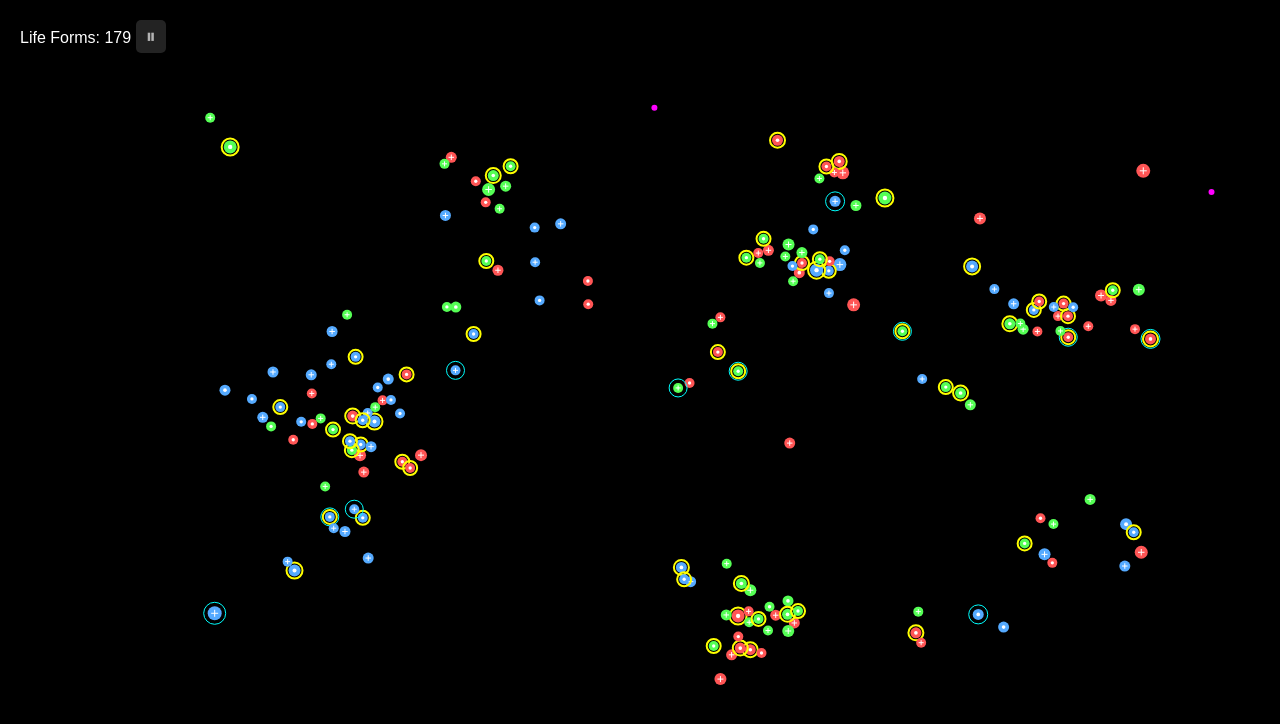
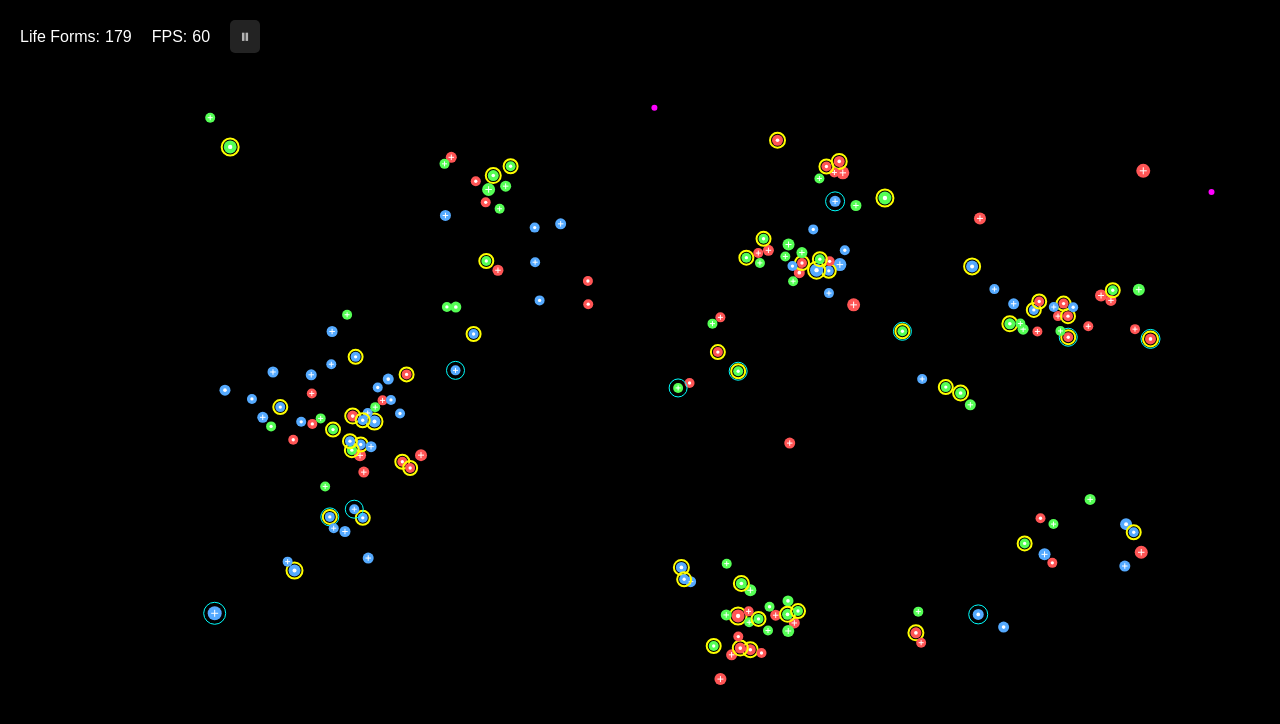
Before and after one commit to timigen/vibe-life-sim, a website built with Vite: page index.html in a window 1280 px wide. Built offline with nearby package versions, Linux system fonts and the light colour scheme.

Commit message:
add fps counter to UI

```diff
--- a/index.html
+++ b/index.html
@@ -28,6 +28,14 @@
             padding: 10px;
             border-radius: 5px;
             z-index: 1000;
+            display: flex;
+            gap: 20px;
+            align-items: center;
+        }
+        .stat {
+            display: flex;
+            align-items: center;
+            gap: 5px;
         }
         #gameOver {
             display: none;
@@ -69,7 +77,12 @@
 </head>
 <body>
     <div id="controls">
-        Life Forms: <span id="populationCount">0</span>
+        <div class="stat">
+            Life Forms: <span id="populationCount">0</span>
+        </div>
+        <div class="stat">
+            FPS: <span id="fpsCounter">0</span>
+        </div>
         <button id="toggleBtn">⏸</button>
     </div>
     <canvas id="simCanvas"></canvas>
--- a/src/index.ts
+++ b/src/index.ts
@@ -182,6 +182,11 @@ let paused = false;
 let animationFrameId: number;
 let maxPopulation = 0;
 
+// FPS counter variables
+let lastTime = performance.now();
+let frameCount = 0;
+let fps = 0;
+
 const INITIAL_POPULATION_PER_GROUP = 20;
 const INITIAL_FOOD_COUNT = 70;
 const GROUPS: Group[] = [{ color: '#ff5555' }, { color: '#55aaff' }, { color: '#55ff55' }];
@@ -331,6 +336,16 @@ function spawnFood(): void {
 function update(): void {
   if (paused) return;
 
+  // Calculate FPS
+  const currentTime = performance.now();
+  frameCount++;
+
+  if (currentTime - lastTime >= 1000) {
+    fps = Math.round((frameCount * 1000) / (currentTime - lastTime));
+    frameCount = 0;
+    lastTime = currentTime;
+  }
+
   ctx.clearRect(0, 0, CANVAS_WIDTH, CANVAS_HEIGHT);
   spawnFood();
 
@@ -347,6 +362,7 @@ function update(): void {
   for (const life of lives) life.draw(ctx);
 
   document.getElementById('populationCount')!.textContent = lives.length.toString();
+  document.getElementById('fpsCounter')!.textContent = fps.toString();
   maxPopulation = Math.max(maxPopulation, lives.length);
 
   if (lives.length === 0) {
```
